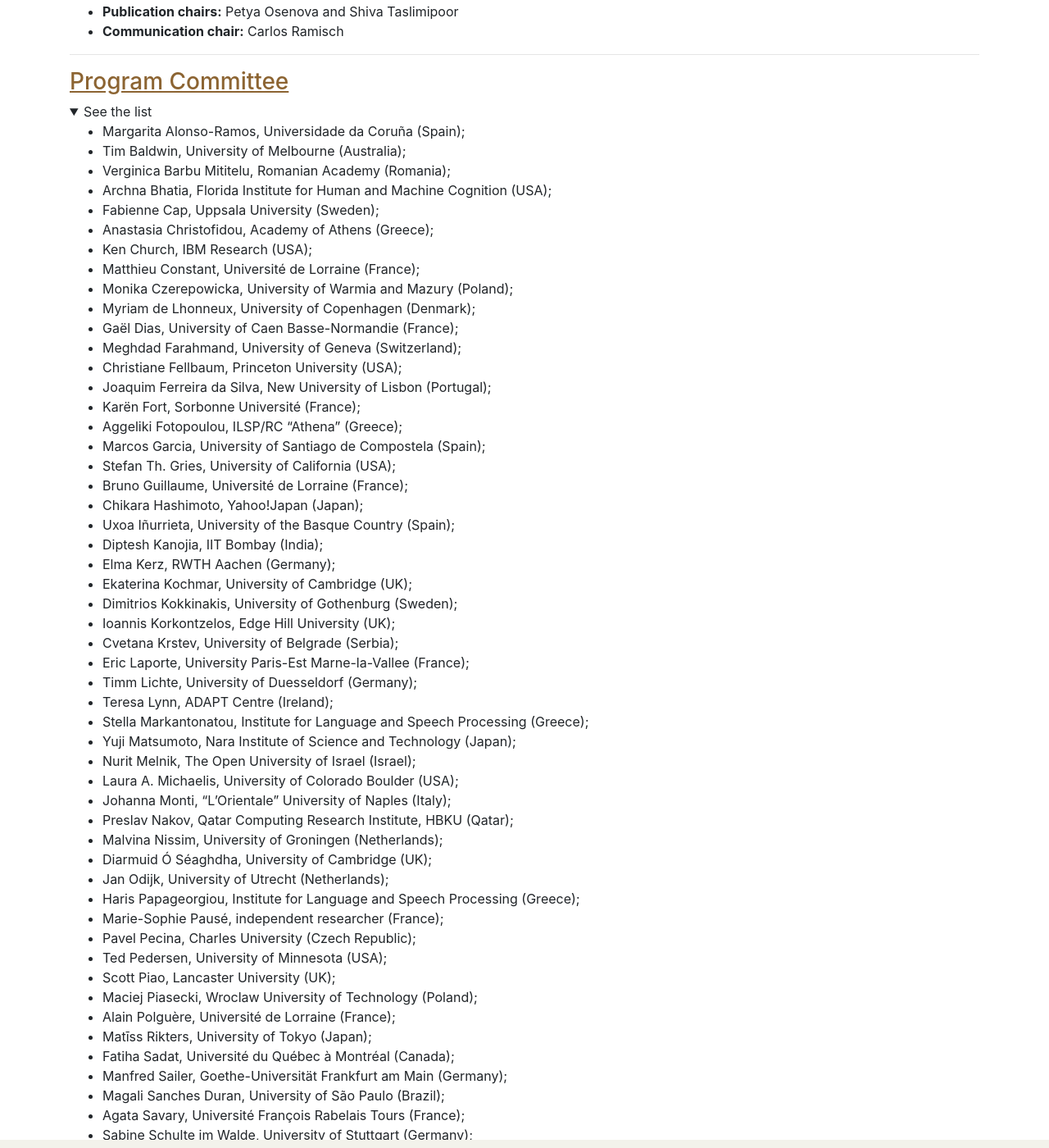
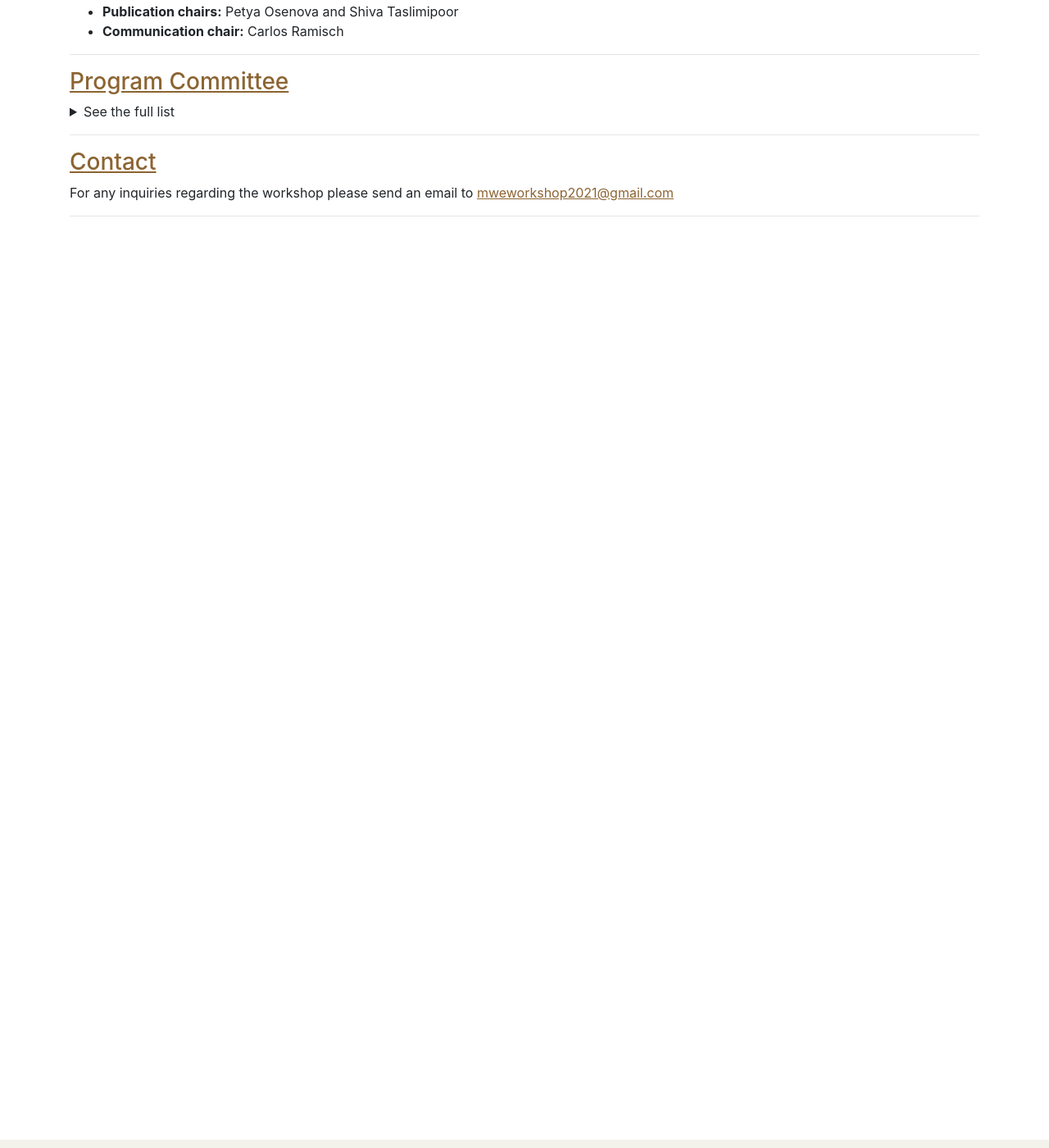
Before and after one commit to multiword/multiword.github.io, a Jekyll site: the page built from mwe2021/index.md, in a window 1280 px wide and 1400 px high, scrolled down 2490 px. Shown: the whole window at 82% size. Built offline with Jekyll 4.4.1, drawn with Linux system fonts in a browser that asks for light colours; comment, search, counter and statistics services are not loaded; some of the changed text lies outside the part shown.

Commit message:
MWE2021 description completed

```diff
--- a/mwe2021/index.md
+++ b/mwe2021/index.md
@@ -105,10 +105,11 @@ All deadlines are at 23:59 UTC-12 (anywhere in the world).
 
 ### <a name="committee"> Program Committee </a>
 
-<details open markdown="block">
+<details markdown="block">
   <summary>
-    See the list
+    See the full list
   </summary>
+
 - Margarita Alonso-Ramos, Universidade da Coruña (Spain);
 - Tim Baldwin, University of Melbourne (Australia);
 - Verginica Barbu Mititelu, Romanian Academy (Romania);
```
